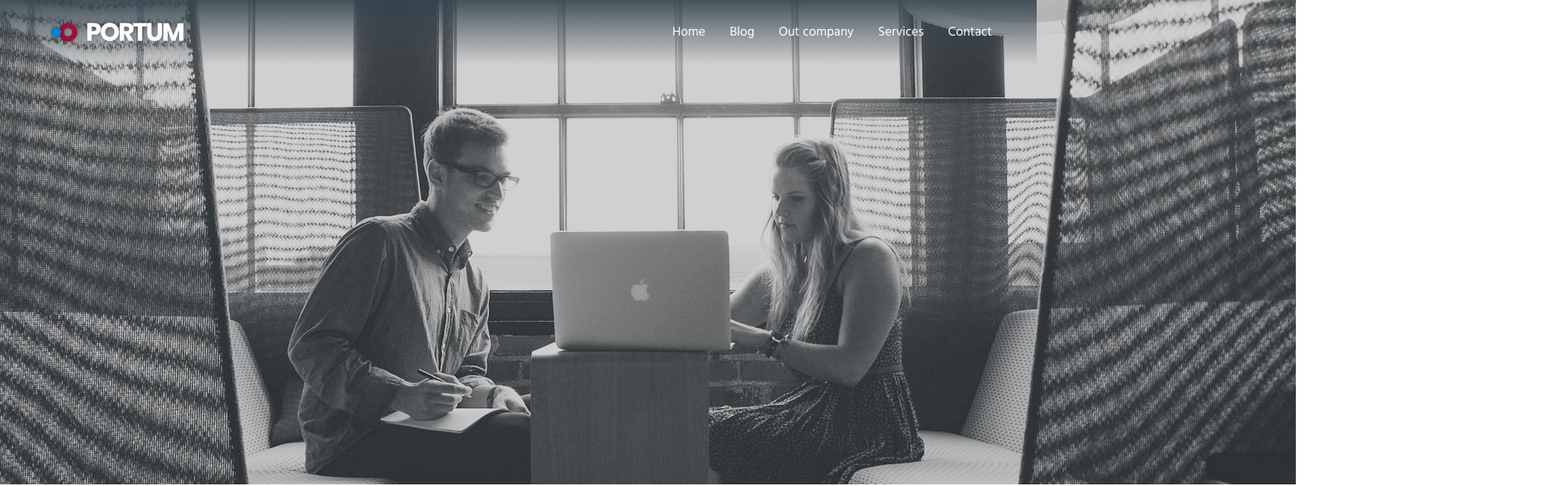
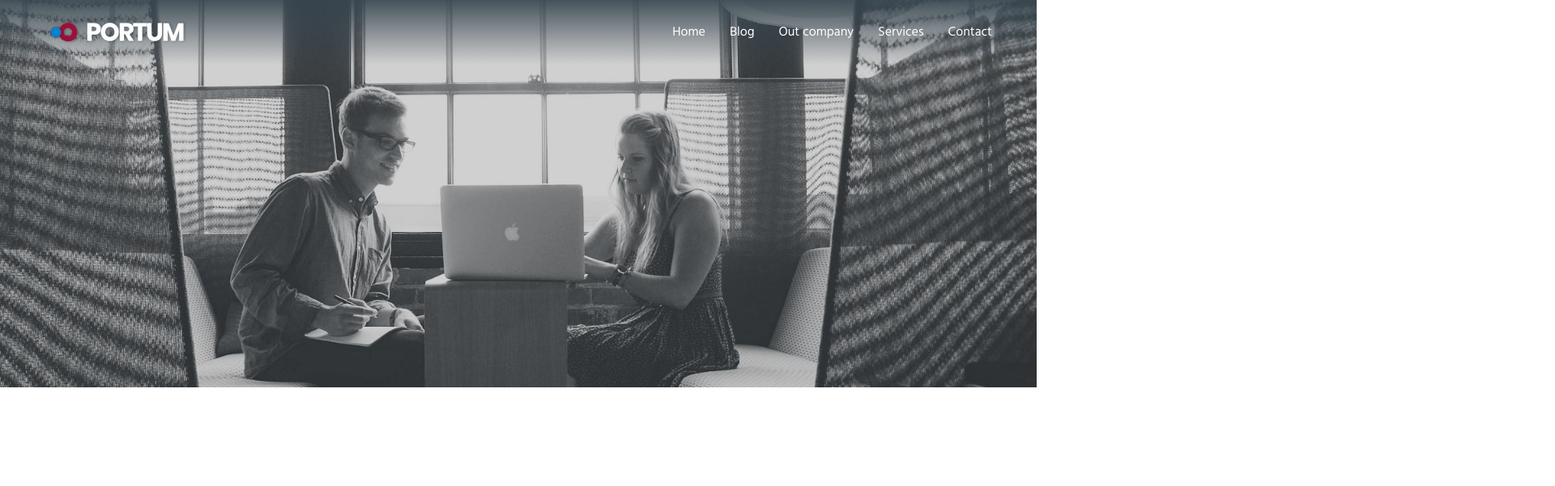
Before and after one commit to BGZStephen/portum, an Angular app: page / in a window 1280 px wide. Shown: the top 601 px of the page at 81% size, 1920 px wide, since content can reach past the window. Built offline with nearby package versions, Linux system fonts and the light colour scheme.

Commit message:
style fixes + post init id assignment

```diff
--- a/src/app/components/carousel/carousel.component.html
+++ b/src/app/components/carousel/carousel.component.html
@@ -1,4 +1,4 @@
-<div id="carousel-{{id}}">
+<div id="carousel-{{id}}" class="carousel">
   <div class="slides-container" [ngStyle]="slideContainerStyle()">
     <div class="slide" *ngFor="let slide of options.slides" [ngStyle]="slidesStyle()">
       <img src="{{slide.image}}">
--- a/src/app/components/carousel/carousel.component.scss
+++ b/src/app/components/carousel/carousel.component.scss
@@ -1,4 +1,4 @@
-#carousel {
+.carousel {
   overflow-x: hidden;
   position: relative;
   z-index: -5;
--- a/src/app/components/carousel/carousel.component.ts
+++ b/src/app/components/carousel/carousel.component.ts
@@ -51,12 +51,12 @@ export class CarouselComponent implements OnInit, AfterViewInit {
   ngOnInit() {
     this.id = this.generateId();
     this.validateOptions();
+    this.initSlideContainer();
+    this.initSlides();
   }
 
   ngAfterViewInit() {
     this.initCarousel();
-    this.initSlideContainer();
-    this.initSlides();
     setInterval(this.animateSlide, this.options.animationSpeed || 10000)
   }
 
@@ -66,8 +66,8 @@ export class CarouselComponent implements OnInit, AfterViewInit {
 
   initCarousel = () => {
     const carousel = document.getElementById(`carousel-${this.id}`)
-    carousel.style.width = `${this.options.width}px` || '100vw';
-    carousel.style.height = `${this.options.height}px` || '100vh';
+    carousel.style.maxWidth = this.options.width ? `${this.options.width}px` : '100vw'
+    carousel.style.height = this.options.height ? `${this.options.height}px` : '100vh'
   }
 
   initSlideContainer = () => {
```
